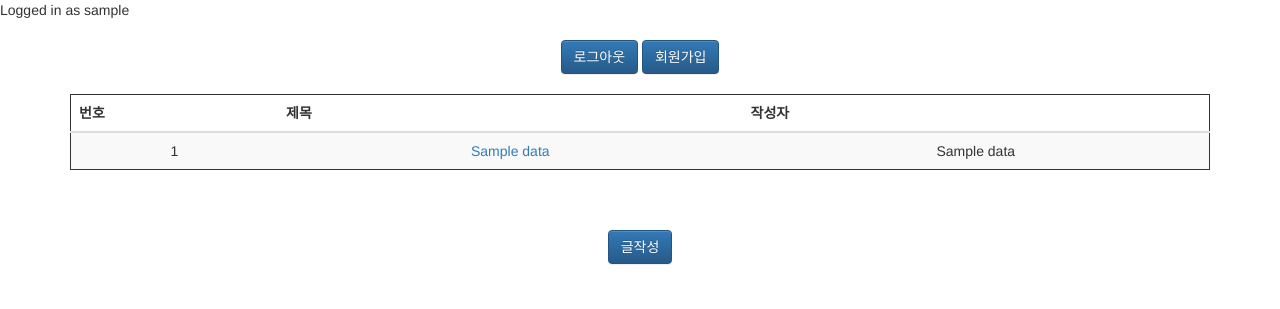
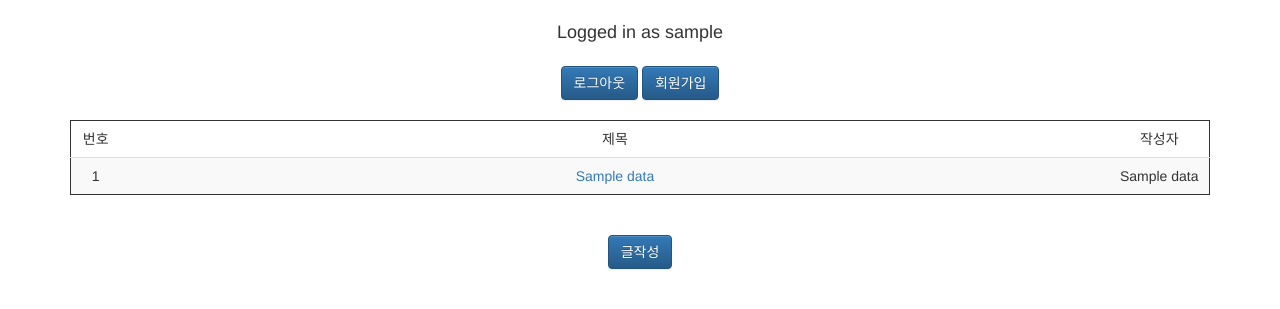
Before and after one commit to lemh2000/Flask, a Flask app: template templates/index.html in a window 1280 px wide. Shown: the top 309 px of the page. Run offline with Flask 3, Linux system fonts and the light colour scheme; the template is opened without the code that fills it: most values are stand-ins (such as "Sample title", 1, 10 or a date in 2020); some libraries are stand-ins or nearby versions.

Commit message:
Update index.html

```diff
--- a/templates/index.html
+++ b/templates/index.html
@@ -1,12 +1,20 @@
 <!DOCTYPE html>
 <html lang="en">
 <head>
+
     <link rel="stylesheet" href="https://maxcdn.bootstrapcdn.com/bootstrap/3.3.2/css/bootstrap.min.css">
 	<link rel="stylesheet" href="https://maxcdn.bootstrapcdn.com/bootstrap/3.3.2/css/bootstrap-theme.min.css">
 	<script src="https://maxcdn.bootstrapcdn.com/bootstrap/3.3.2/js/bootstrap.min.js"></script>
+    <style>
+        table{
+            margin:auto;
+            text-align: center;
+        }
+    </style>
 </head>
 <body>
-    {% if username %}  Logged in as {{ username }}{% endif %}
+    {% if username %} <br><div style="text-align: center; font-size: large"> Logged in as {{ username }}</div>{% endif %}
+
     <div class="container">
         <br>
         <div style="text-align:center">
@@ -15,15 +23,17 @@
             {% endif %}<a type="button" class='btn btn-primary' href="/register">회원가입</a>
         </div>
         <br>
-        <table class="table table-striped text-center" style="border: 1px solid">
+
+        <table class="table table-striped" style="border: 1px solid">
             <thead>
-                <tr align="center">
-                    <th>번호</th>
-                    <th>제목</th>
-                    <th>작성자</th>
+                <tr style="border-bottom: 1px solid;">
+                    <td width="50">번호</td>
+                    <td>제목</td>
+                    <td width="100">작성자</td>
                 </tr>
+
             </thead>
-            <tbody>
+            <tbody >
                 {% for i in data_list %}
                 <tr>
                     <td>{{ i[0] }}</td>
@@ -33,7 +43,7 @@
                 {% endfor %}
             </tbody>
         </table>
-    <br><br>
+    <br>
         <div style="text-align:center">
             {% if username %}<a type="button" class='btn btn-primary' href="/write">글작성</a>{% endif %}
         </div>
```
